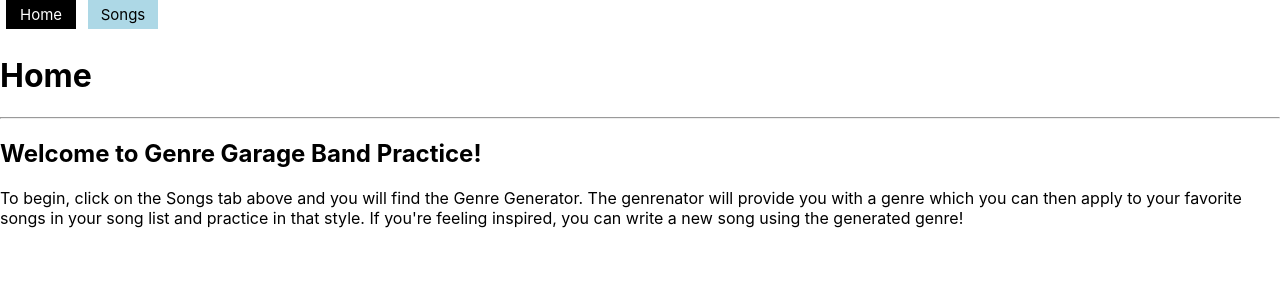
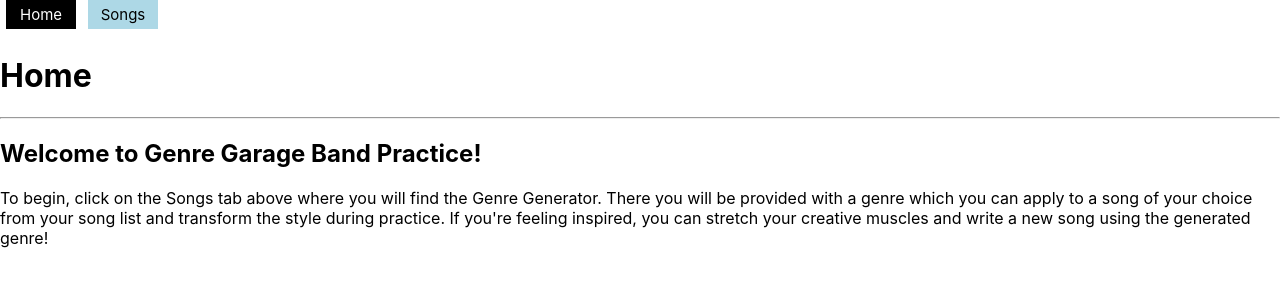
Before and after one commit to ChristinaKozi/p2-final, a React (Create React App) app: page / in a window 1280 px wide. Shown: the top 300 px of the page. Built offline with nearby package versions, Linux system fonts and the light colour scheme.

Commit message:
updates Home text

```diff
--- a/src/pages/Home.js
+++ b/src/pages/Home.js
@@ -11,8 +11,8 @@ function Home() {
             <h1>Home</h1>
             <hr />
             <h2>Welcome to Genre Garage Band Practice!</h2>
-            <p>To begin, click on the Songs tab above and you will find the Genre Generator.
-                The genrenator will provide you with a genre which you can then apply to your favorite songs in your song list and practice in that style. If you're feeling inspired, you can write a new song using the generated genre!
+            <p>To begin, click on the Songs tab above where you will find the Genre Generator.
+                There you will be provided with a genre which you can apply to a song of your choice from your song list and transform the style during practice. If you're feeling inspired, you can stretch your creative muscles and write a new song using the generated genre!
             </p>
         </div>
     )
```
